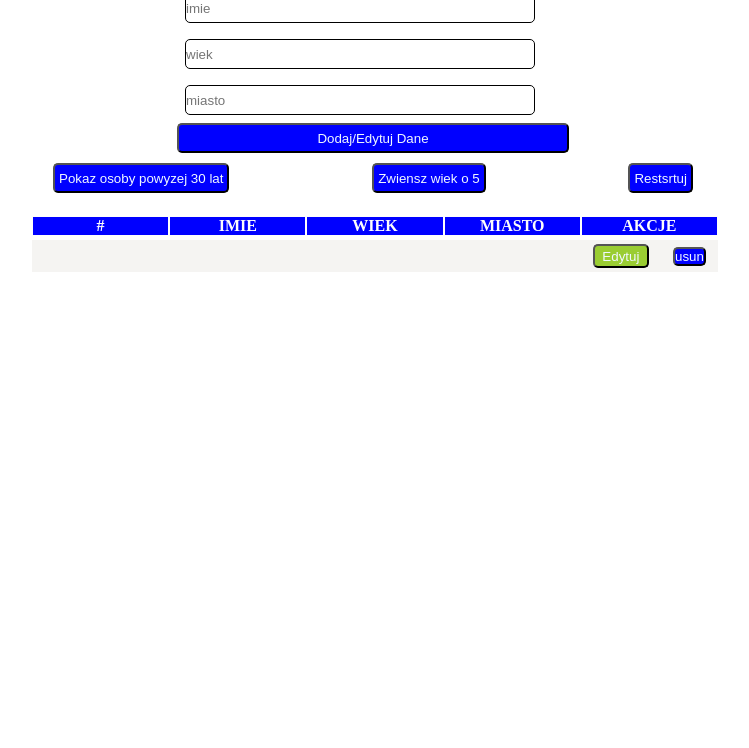
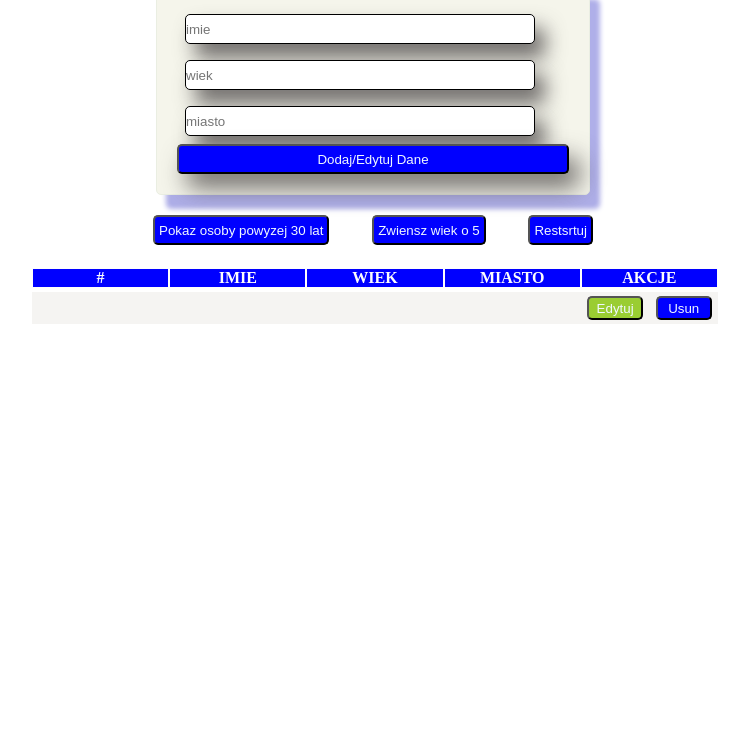
Before and after one commit to Aleksey-Smouzh/14.12.24proegect, a plain HTML site: page index.html in a window 1280 px wide. Shown: the part 52-800 px from the top of the page, without its empty margins (267-1016 px from the left). Drawn offline with Linux system fonts and the light colour scheme.

Commit message:
add style

```diff
--- a/index.html
+++ b/index.html
@@ -69,7 +69,7 @@
                         <td>
                             <button class="tabele_btn" type="button" onclick="editData($,{index})">Edytuj</button>
 
-                            <button type="button"  onclick="deleteData($,{index})">usun</button>
+                            <button type="button" class="delete__btn" onclick="deleteData($,{index})">Usun</button>
                         </td>
                     </tr>
                 </tbody>
--- a/style.css
+++ b/style.css
@@ -20,15 +20,26 @@ input {
   margin: 1vh;
   border: 1px solid black;
   border-radius: 5px;
+  box-shadow: 10px 14px 20px rgba(84, 80, 80, 0.825);
+}
+
+form {
+  border: 1px solid rgb(234, 238, 226);
+  padding: 20px;
+  border-radius: 5px;
+  background-color: rgb(245, 245, 235);
+  box-shadow: 10px 14px 5px rgb(175, 175, 233);
+  margin-bottom: 10px;
 }
 
 .btn {
   width: 49vh;
   height: 30px;
+  box-shadow: 10px 14px 25px rgba(84, 80, 80, 0.825);
 }
 
 .buttton_tzy {
-  width: 50%;
+  width: 55vh;
   display: flex;
   justify-content: space-between;
   margin: 10px;
@@ -77,3 +88,7 @@ td {
   width: 7vh;
   height: 3vh;
 }
+.delete__btn {
+  width: 7vh;
+  height: 3vh;
+}
```
